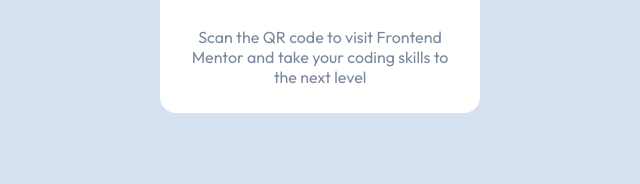
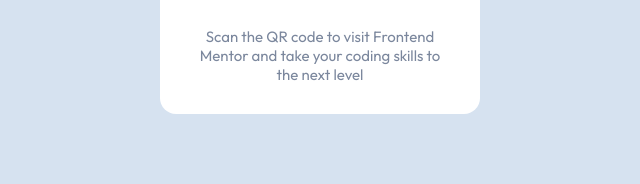
Before and after one commit to gzandiemer/QRCode, a plain HTML site: page index.html in a window 1280 px wide. Shown: the part 552-736 px from the top of the page, 328-968 px from the left. Drawn offline with Linux system fonts and the light colour scheme.

Commit message:
change font

```diff
--- a/css/style.css
+++ b/css/style.css
@@ -7,6 +7,7 @@
   --grayish-blue: hsl(220, 15%, 55%);
   --dark-blue: hsl(218, 44%, 22%);
   --Font-family: 'Outfit', sans-serif;
+  --Font-size: 15px;
 }
 
 * {
@@ -33,10 +34,10 @@ h1 {
 }
 
 p {
-  font-size: 16px;
+  font-size: var(--Font-size);
   color: var(--grayish-blue);
   font-weight: 400;
-  margin: 26px;
+  margin: 30px;
 }
 
 .card {
```
